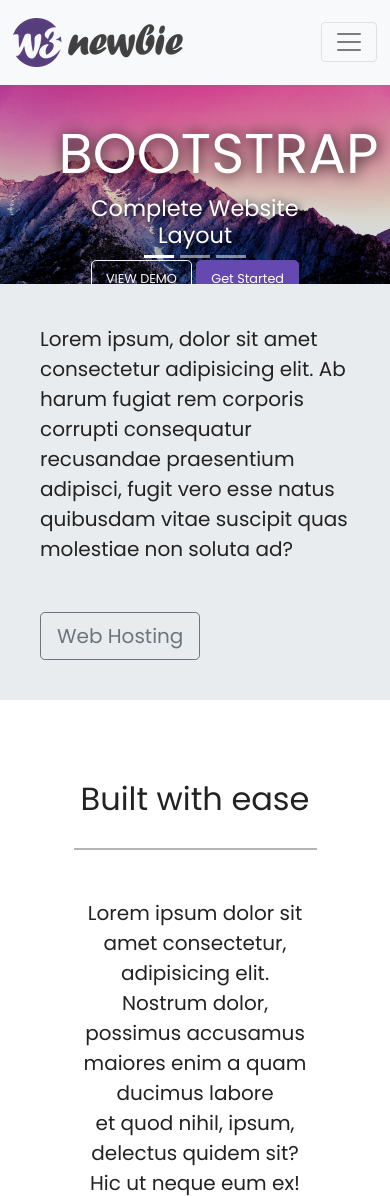
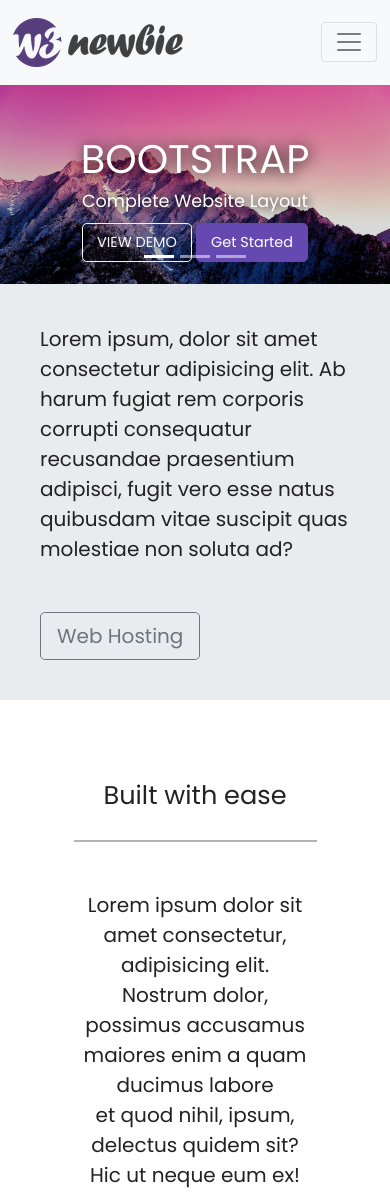
Before and after one commit to bilal102/bootstrap, a PHP site: page / in a window 390 px wide. Shown: the top 1196 px of the page. Run offline with PHP 8.4, Linux system fonts and the light colour scheme; some libraries are stand-ins or nearby versions.

Commit message:
final commit

```diff
--- a/style.css
+++ b/style.css
@@ -147,7 +147,7 @@
   }
 @media (max-width: 768px) {
   .carousel-caption{
-    top: 35%;
+    top: 45%;
   }
 
   .carousel-caption h1{
@@ -160,7 +160,7 @@
     padding-bottom: .2rem;
   }
   .carousel-caption .btn{
-    font-size: 80%;
+    font-size: 95%;
     padding: 8px 14px;
   }
   .display-4{
@@ -173,6 +173,31 @@
 }
 @media (max-width: 576px) {
 
+  .carousel-caption{
+    top: 40%;
+  }
+
+  .carousel-caption h1{
+    font-size: 250%;
+  }
+
+  .carousel-caption h3{
+    font-size: 110%;
+  }
+  .carousel-caption .btn{
+    font-size: 90%;
+    padding: 8px 14px;
+  }
+  .display-4{
+    font-size: 160%;
+  }
+  .social a{
+    font-size: 2.5em;
+    padding: 1.2rem;
+  }
+.carousel-indicator{
+display: none;
+}
 }
 
 
```
